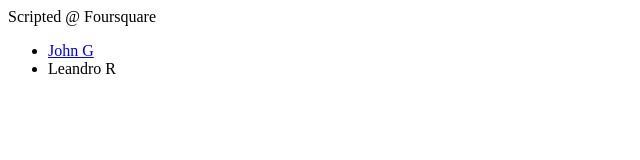
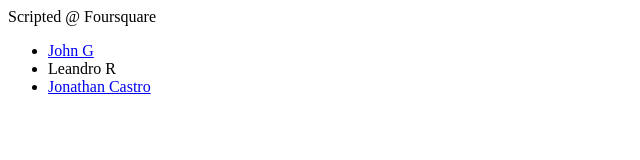
Before and after one commit to scripted-foursquare/scripted-foursquare.github.io, a plain HTML site: page index.html in a window 1280 px wide. Shown: the whole page, without its empty margins (0-640 px from the left). Drawn offline with Linux system fonts and the light colour scheme.

Commit message:
adding <jonathan>

```diff
--- a/index.html
+++ b/index.html
@@ -9,6 +9,7 @@
    <ul>
        <li><a href="http://slackhappy.github.io/" target="_blank">John G</a></li>
        <li><a href+"http://ijustanothercoder.github.io/" target="_blank">Leandro R</a></li>
+       <li><a href="http://JCjonathan.github.io"> Jonathan Castro  </a></li>
    </ul>
  </body>
 </html>
```
